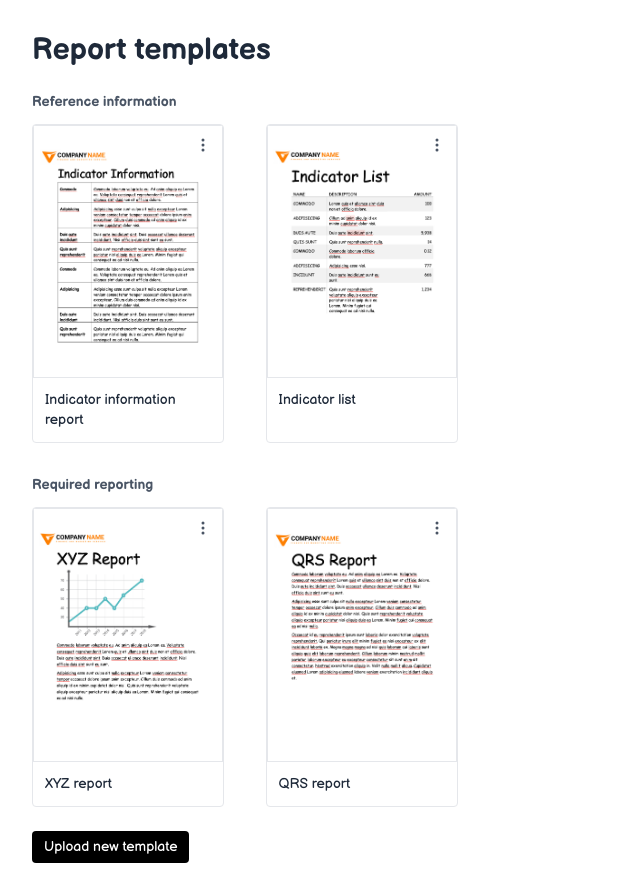
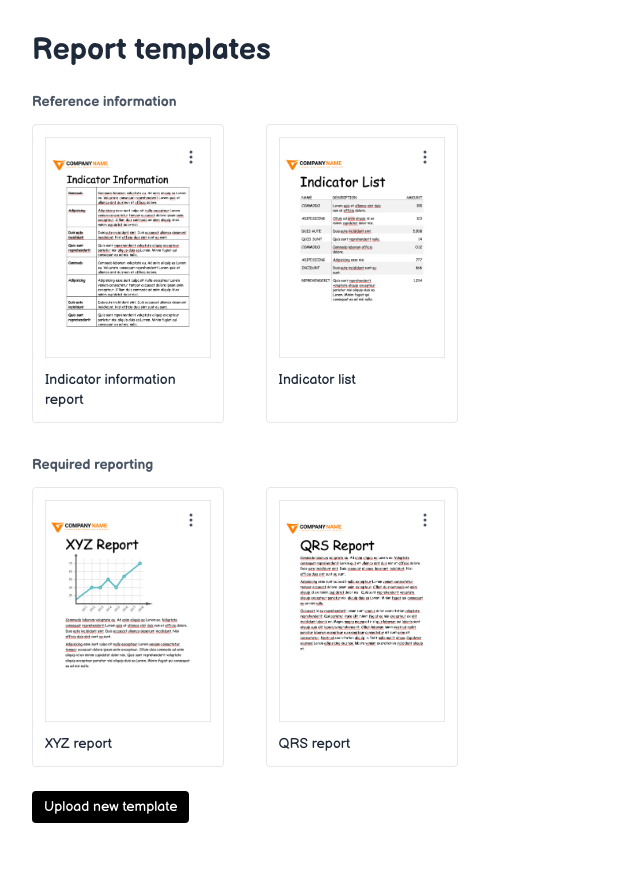
Before and after one commit to HerbCaudill/report-templates-prototype, a React (Vite) app: page / in a window 1280 px wide. Shown: the whole page, without its empty margins (0-640 px from the left). After the commit the page ends 855 px from the top, so only its background shows below. Built offline with nearby package versions, Linux system fonts and the light colour scheme.

Commit message:
TemplateCard: adjust padding and positioning for improved layout

```diff
--- a/src/ReportTemplatesList.tsx
+++ b/src/ReportTemplatesList.tsx
@@ -26,9 +26,9 @@ function TemplateCard({
   const thumbnailUrl = `/templates/thumbnails/${template.name}.png`
 
   return (
-    <div className="group relative flex w-48 flex-col overflow-hidden rounded border border-gray-200 bg-white hover:shadow-md">
+    <div className="group relative flex w-48 flex-col overflow-hidden rounded border border-gray-200 bg-white p-3 hover:shadow-md">
       {/* Menu button - positioned absolutely in upper right */}
-      <div className="absolute right-2 top-2 z-10">
+      <div className="absolute right-5 top-5 z-10">
         <div className="relative">
           <button
             type="button"
@@ -106,7 +106,7 @@ function TemplateCard({
       </button>
 
       {/* Title */}
-      <div className="flex-1 p-3">
+      <div className="flex-1 pt-3">
         <h4 className="text-sm font-medium text-gray-800 line-clamp-2">{template.name}</h4>
       </div>
     </div>
```
